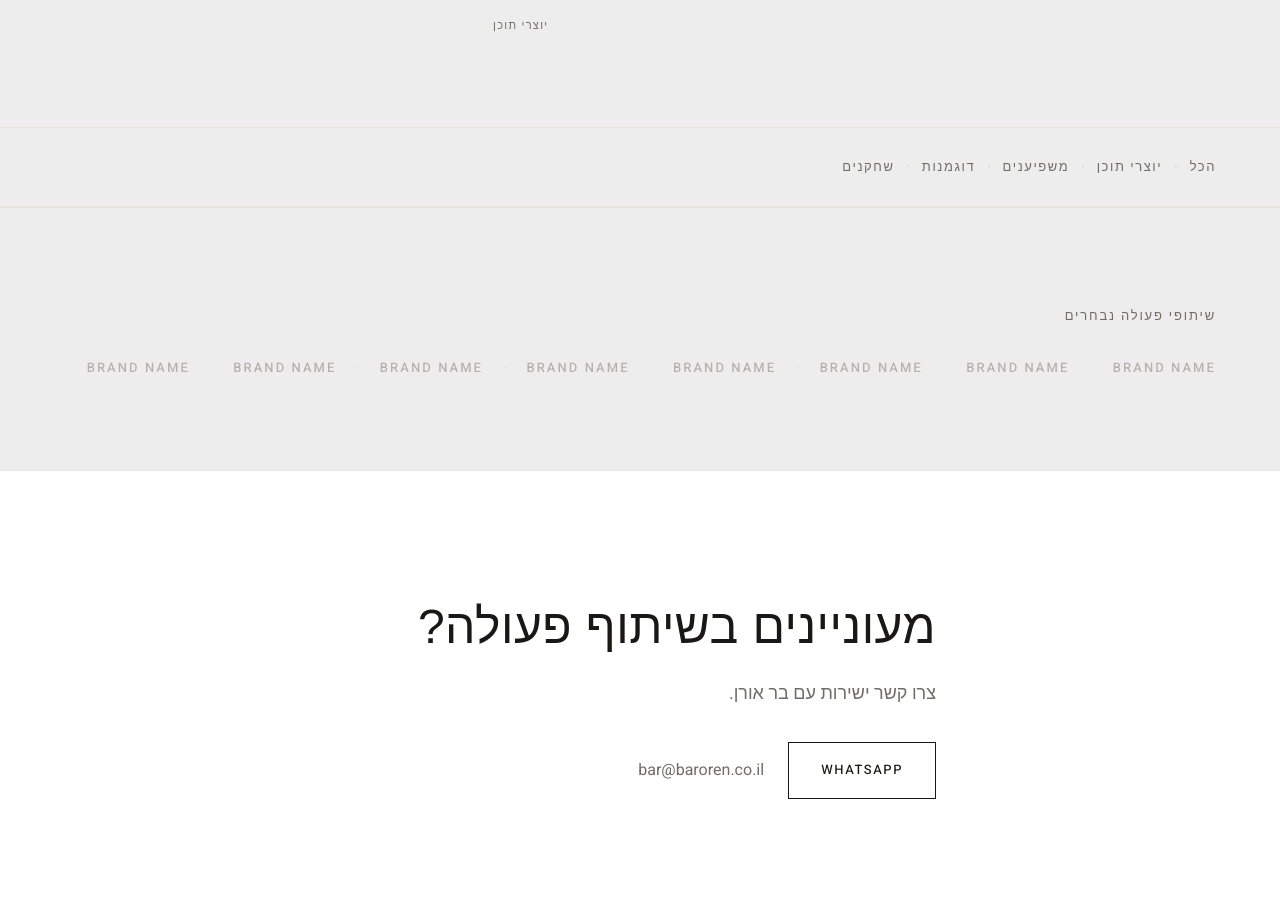
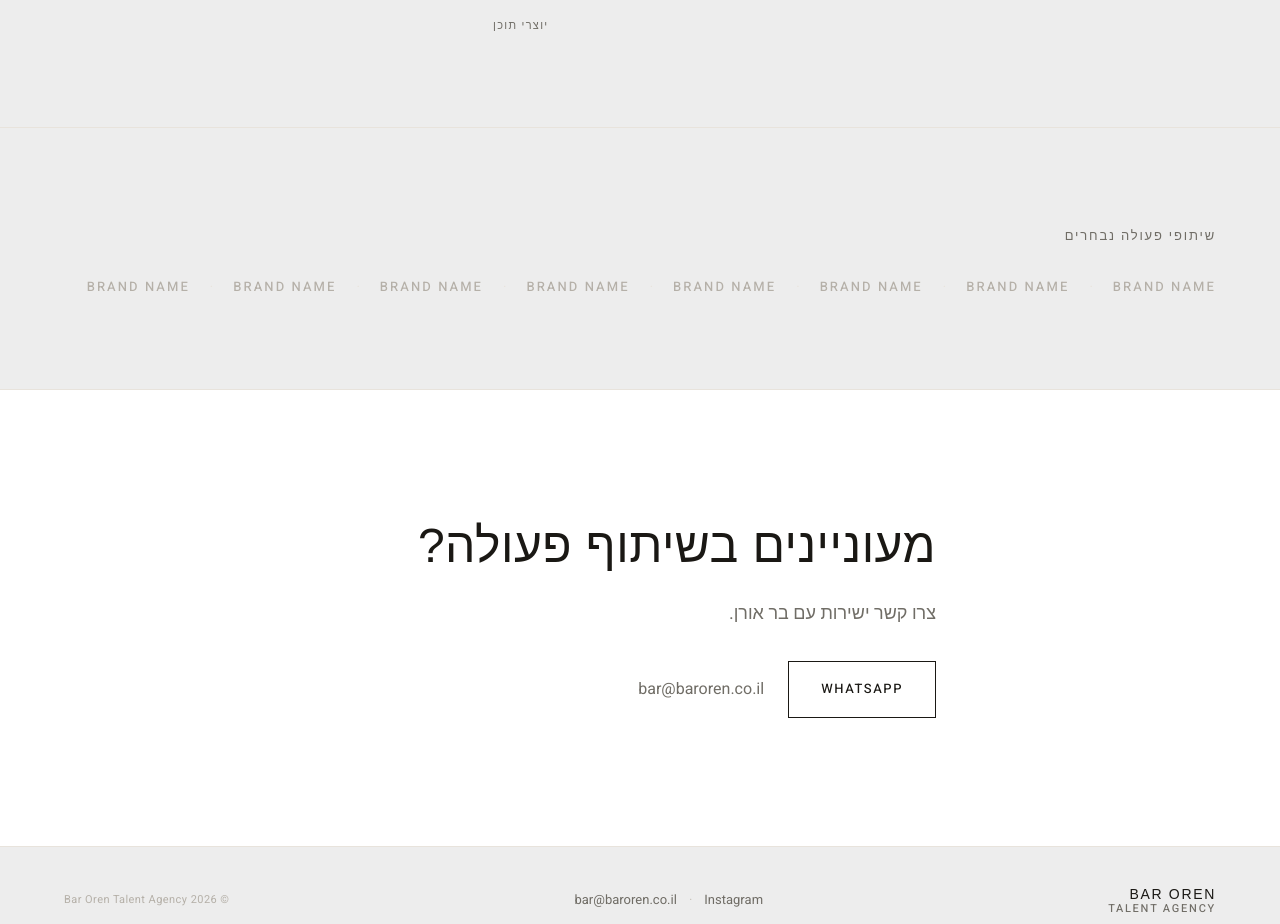
Before and after one commit to baroren298/bar-oren-agency, a Next.js app: page / in a window 1280 px wide. Shown: the part 2588-3512 px from the top of the page. Built offline with nearby package versions, Linux system fonts and the light colour scheme; a web font is replaced by a local one.

Commit message:
Remove standalone homepage category navigation

```diff
--- a/app/page.jsx
+++ b/app/page.jsx
@@ -3,7 +3,6 @@ import { collaborations } from '@/data/collaborations';
 import HeroSection from '@/components/home/HeroSection';
 import AgencyVoice from '@/components/home/AgencyVoice';
 import FeaturedTalent from '@/components/home/FeaturedTalent';
-import CategoryNav from '@/components/home/CategoryNav';
 import Collaborations from '@/components/home/Collaborations';
 import ContactInvite from '@/components/home/ContactInvite';
 
@@ -33,7 +32,6 @@ export default function HomePage() {
       <HeroSection />
       <AgencyVoice />
       <FeaturedTalent talent={featuredTalent} />
-      <CategoryNav />
       <Collaborations brands={collaborations} />
       <ContactInvite />
     </>
```
